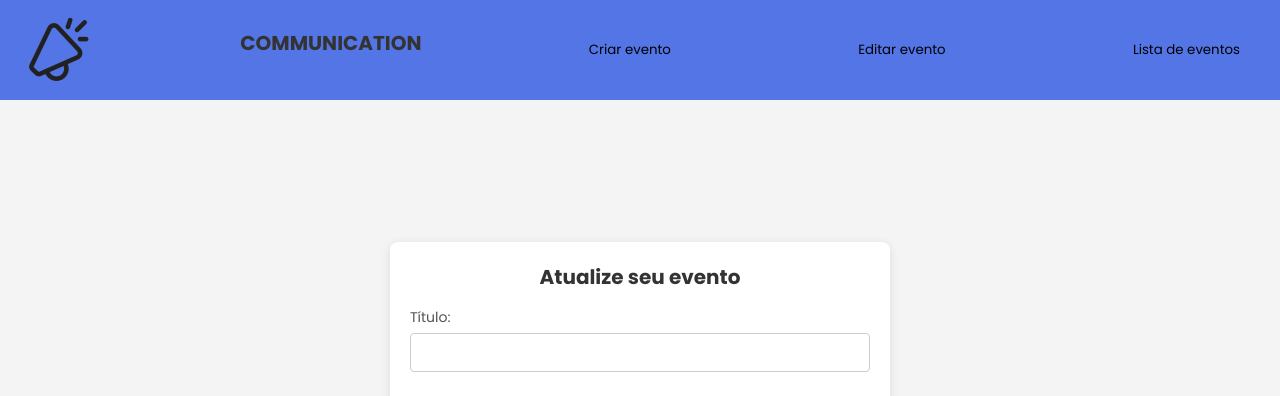
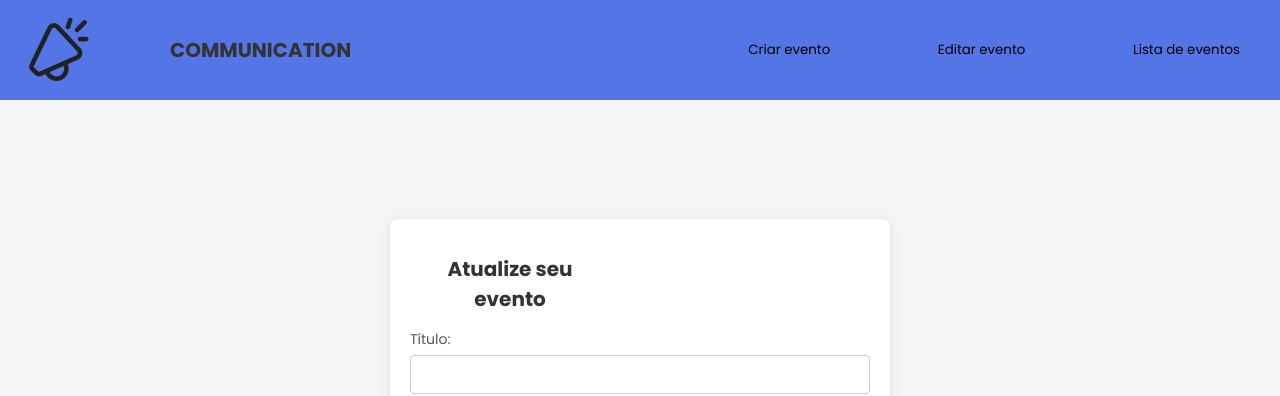
Before and after one commit to pedrovitorino07/Projeto-FICR-, a React (Create React App) app: page /update-event in a window 1280 px wide. Shown: the top 396 px of the page. Built offline with nearby package versions, Linux system fonts and the light colour scheme.

Commit message:
Update header

```diff
--- a/src/styles/header.css
+++ b/src/styles/header.css
@@ -24,6 +24,9 @@ h1 {
   font-family: 'Poppins', sans-serif;
   font-size: 1.5em;
   color: white;
+  margin-right: 300px;
+  width: 200px;
+  margin-top: 15px;
 }
 
 .botao-cabecalho {
```
